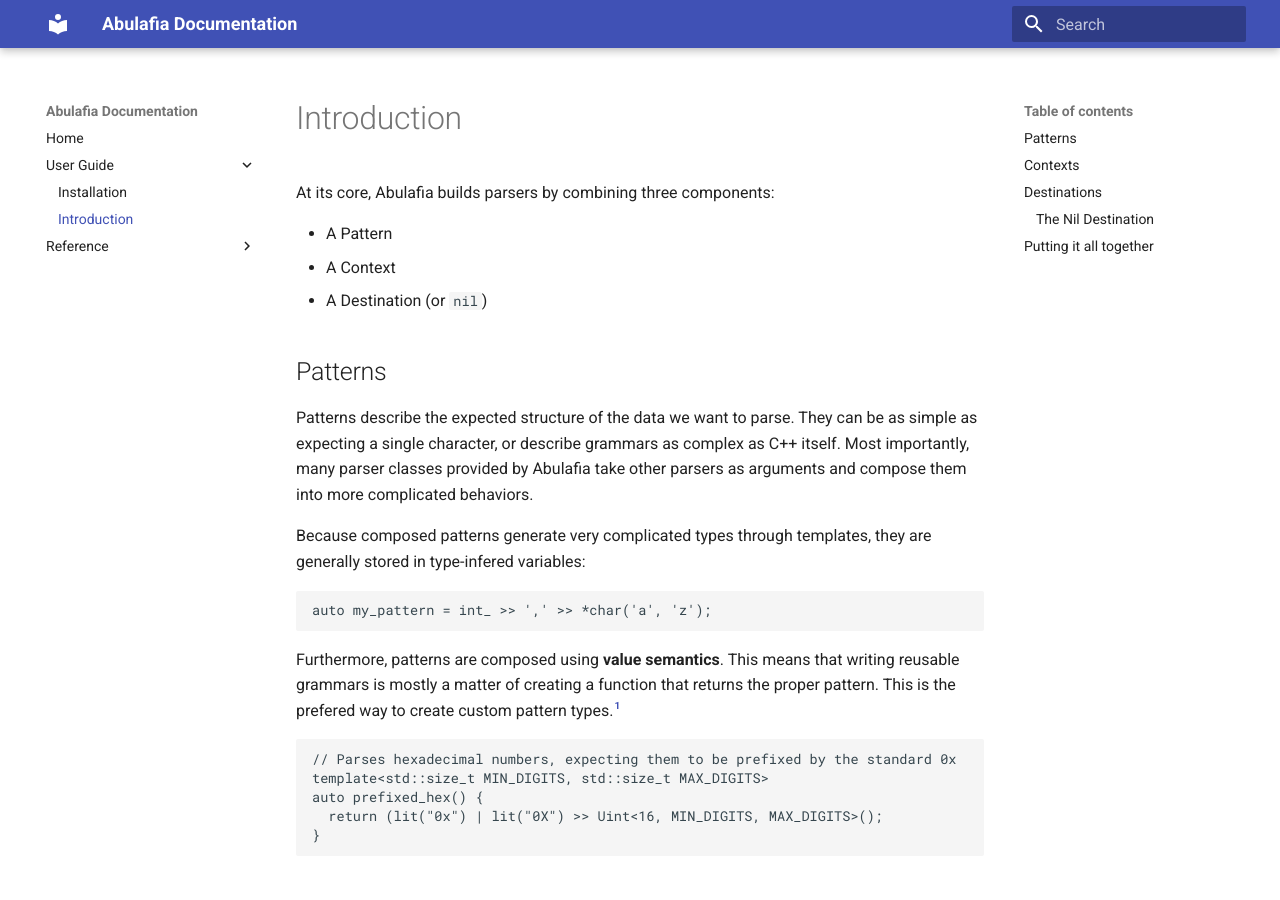
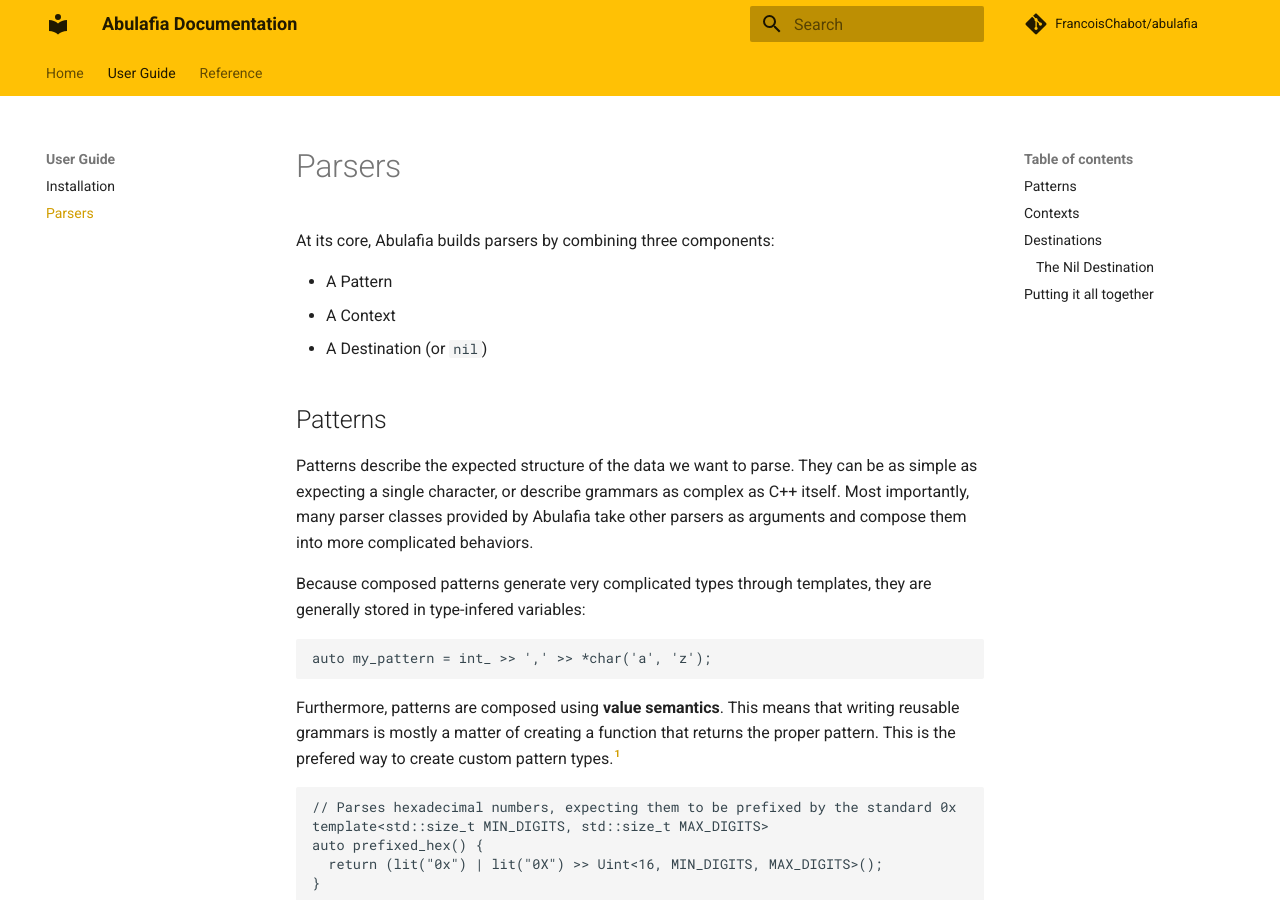
Before and after one commit to FrancoisChabot/abulafia, an MkDocs documentation site: the page built from docs/guide/02_parsers.md, in a window 1280 px wide and 900 px high. Built offline with MkDocs 1.6.1 and Material for MkDocs 9.7.7, drawn with Linux system fonts in a browser that asks for light colours; comment, search, counter and statistics services are not loaded; old or Windows-style settings are respelled for this version of MkDocs.

Commit message:
Documentation style update

```diff
--- a/docs/guide/02_introduction.md
+++ b/docs/guide/02_parsers.md
@@ -1,4 +1,4 @@
-# Introduction
+# Parsers
 
 At its core, Abulafia builds parsers by combining three components:
 
--- a/mkdocs.yml
+++ b/mkdocs.yml
@@ -1,14 +1,21 @@
 site_name: Abulafia Documentation
 theme: material
-extra_css:
-    - custom.css
+extra:
+  palette:
+    primary: 'Amber'
+    accent: 'Deep Orange'
+  feature:
+    tabs: true
+repo_name: 'FrancoisChabot/abulafia'
+repo_url: 'https://github.com/FrancoisChabot/abulafia'
+
 markdown_extensions:
   - footnotes
 pages:
 - Home: 'index.md'
 - User Guide:
   - 'Installation': 'guide/01_installation.md'
-  - 'Introduction': 'guide/02_introduction.md'
+  - 'Parsers': 'guide/02_parsers.md'
 - Reference:
   - 'Quick Reference': 'patterns/reference.md'
   - 'Leaf parsers':
```
